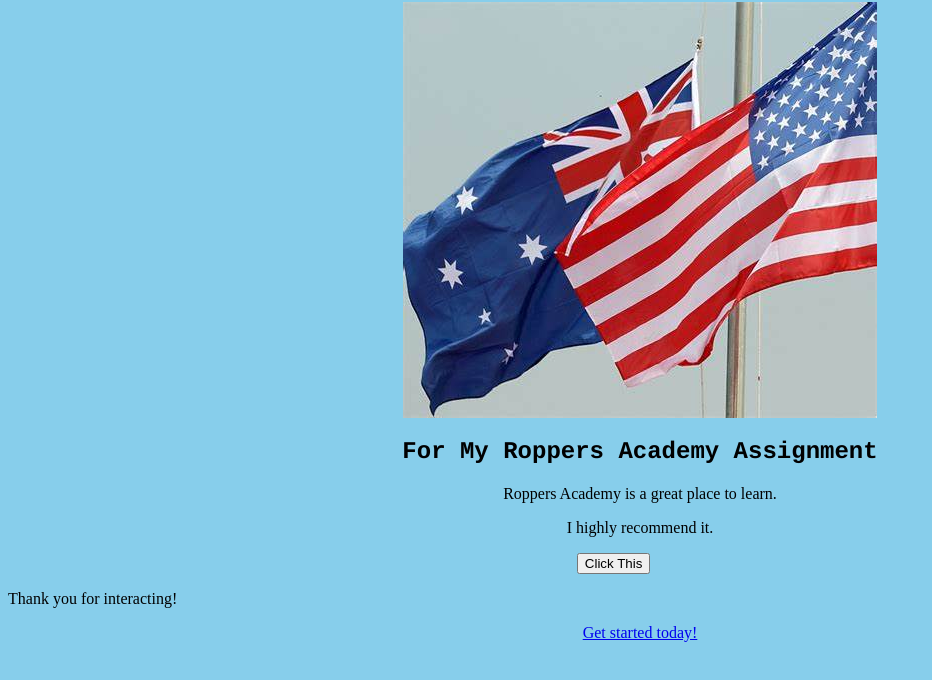
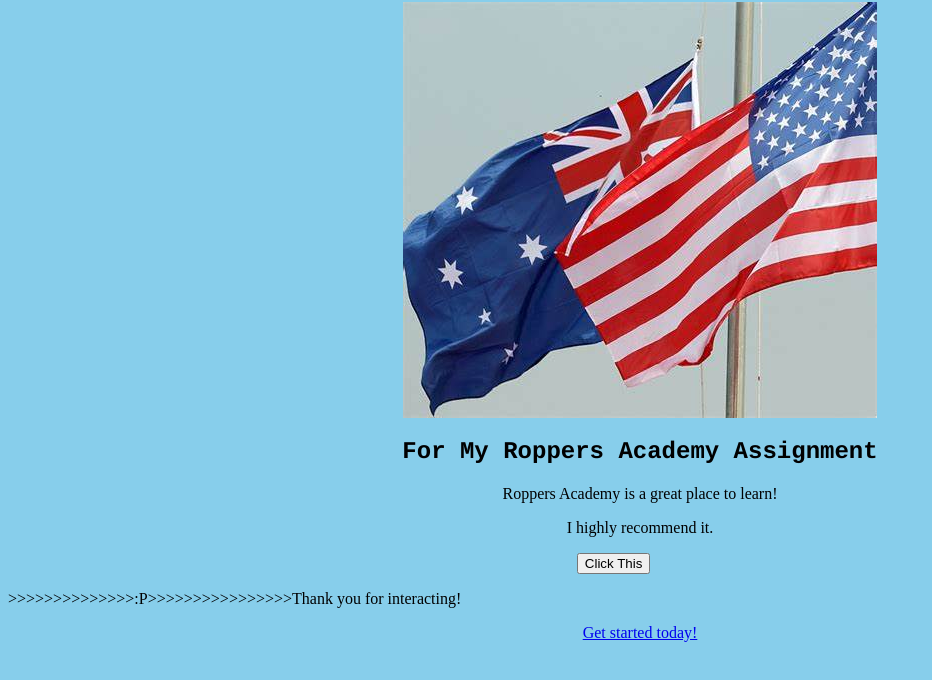
Before and after one commit to JebWebb/jebwebb.github.io, a plain HTML site: page index.html in a window 1280 px wide. Both pictures are taken after a click on the button "Click This". Shown: the part 78-758 px from the top of the page, without its empty margins (0-932 px from the left). Drawn offline with Linux system fonts and the light colour scheme.

Commit message:
Update index.html

```diff
--- a/index.html
+++ b/index.html
@@ -25,7 +25,7 @@
 
     <h2 class="center-content" style="font-family: courier;">For My Roppers Academy Assignment</h2>
 
-    <p class="center-content">Roppers Academy is a great place to learn.</p>
+    <p class="center-content">Roppers Academy is a great place to learn!</p>
     <p class="center-content">I highly recommend it.</p>
 
    <button style="margin-left: 45%;" onclick="myFunction()">Click This</button>
@@ -34,7 +34,7 @@
 
 <script>
 function myFunction() {
-  document.getElementById("demo").innerHTML = "Thank you for interacting!";
+  document.getElementById("demo").innerHTML = ">>>>>>>>>>>>>>:P>>>>>>>>>>>>>>>>Thank you for interacting!";
 }
 </script>
 
```
